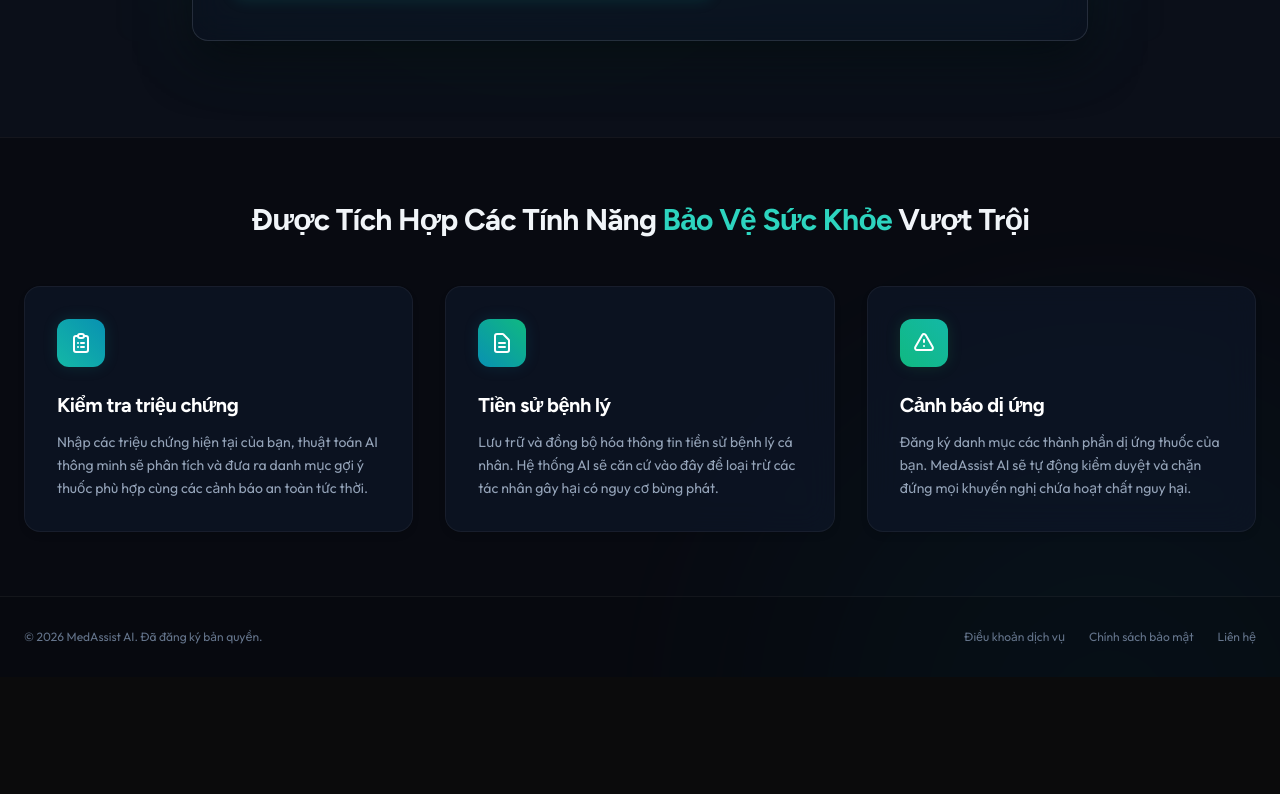
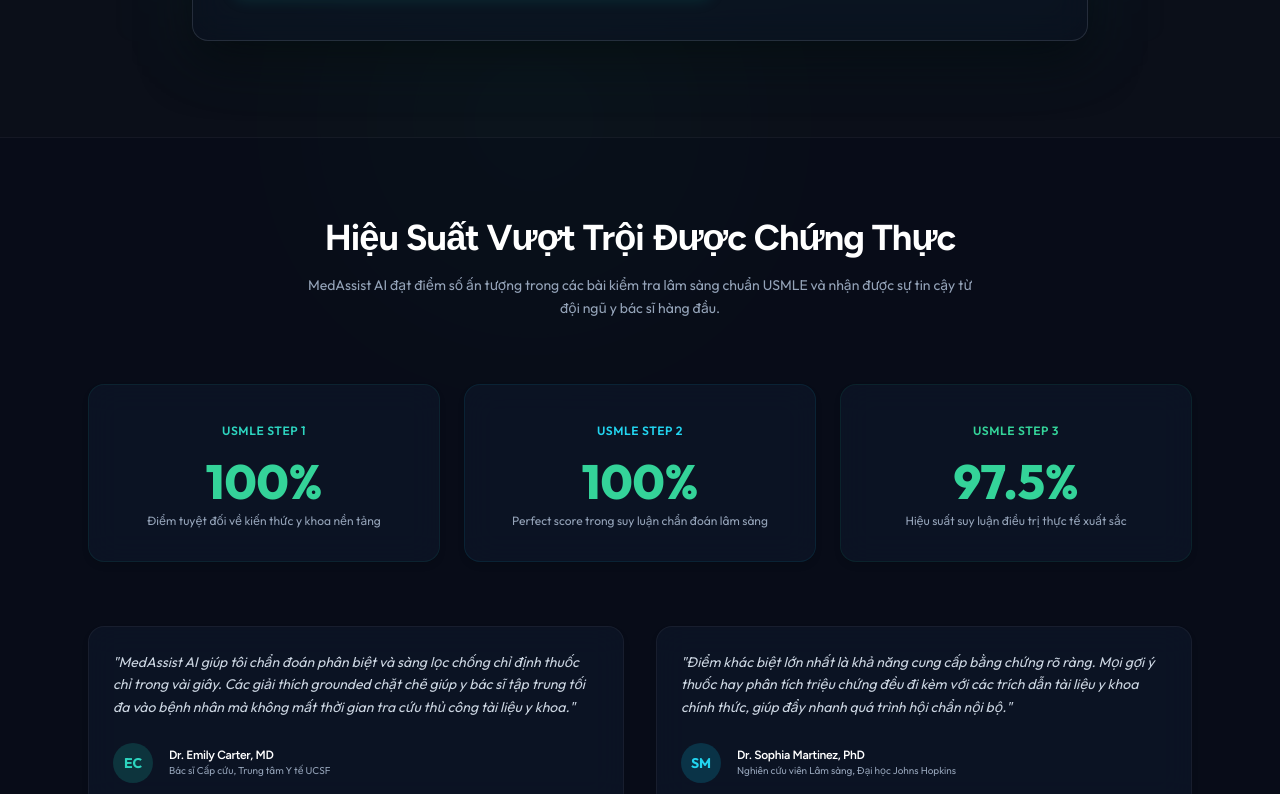
Before and after one commit to HoangAnh-ToiChoi/MedAssist-Project-AI-Drug-Recommendation-System, a React (Vite) app in the folder frontend/: page / in a window 1280 px wide. Shown: the part 1000-1794 px from the top of the page. Before the commit the page ends 1677 px from the top, so only its background shows below. Built offline with nearby package versions, Linux system fonts and the light colour scheme; no server answers.

Commit message:
style(landing): add USMLE benchmark scores and clinician reviews inspired by meddeep.ai

```diff
--- a/frontend/src/pages/LandingPage.jsx
+++ b/frontend/src/pages/LandingPage.jsx
@@ -117,6 +117,72 @@
         </div>
       </main>
 
+      {/* Benchmark & Testimonial Section (Inspired by meddeep.ai) */}
+      <section className="relative z-10 bg-slate-950/25 border-t border-white/5 py-20">
+        <div className="container mx-auto px-6 max-w-6xl">
+          <div className="text-center max-w-2xl mx-auto mb-16">
+            <h2 className="text-3xl font-bold tracking-tight text-white sm:text-4xl">
+              Hiệu Suất Vượt Trội Được Chứng Thực
+            </h2>
+            <p className="mt-4 text-slate-400 text-sm leading-relaxed">
+              MedAssist AI đạt điểm số ấn tượng trong các bài kiểm tra lâm sàng chuẩn USMLE và nhận được sự tin cậy từ đội ngũ y bác sĩ hàng đầu.
+            </p>
+          </div>
+
+          {/* Benchmark Metrics */}
+          <div className="grid grid-cols-1 gap-6 sm:grid-cols-3 mb-16">
+            <div className="glass-card p-8 rounded-2xl text-center border-teal-500/10 hover:border-teal-500/25 transition">
+              <span className="text-xs font-semibold uppercase tracking-wider text-teal-400">USMLE Step 1</span>
+              <div className="text-5xl font-extrabold text-emerald-400 mt-4 mb-2">100%</div>
+              <p className="text-xs text-slate-400">Điểm tuyệt đối về kiến thức y khoa nền tảng</p>
+            </div>
+            <div className="glass-card p-8 rounded-2xl text-center border-cyan-500/10 hover:border-cyan-500/25 transition">
+              <span className="text-xs font-semibold uppercase tracking-wider text-cyan-400">USMLE Step 2</span>
+              <div className="text-5xl font-extrabold text-emerald-400 mt-4 mb-2">100%</div>
+              <p className="text-xs text-slate-400">Perfect score trong suy luận chẩn đoán lâm sàng</p>
+            </div>
+            <div className="glass-card p-8 rounded-2xl text-center border-emerald-500/10 hover:border-emerald-500/25 transition">
+              <span className="text-xs font-semibold uppercase tracking-wider text-emerald-400">USMLE Step 3</span>
+              <div className="text-5xl font-extrabold text-emerald-400 mt-4 mb-2">97.5%</div>
+              <p className="text-xs text-slate-400">Hiệu suất suy luận điều trị thực tế xuất sắc</p>
+            </div>
+          </div>
+
+          {/* Clinician Reviews */}
+          <div className="grid md:grid-cols-2 gap-8">
+            <div className="glass-card p-6 rounded-2xl border-white/5 flex flex-col justify-between">
+              <p className="text-slate-300 text-sm italic leading-relaxed">
+                "MedAssist AI giúp tôi chẩn đoán phân biệt và sàng lọc chống chỉ định thuốc chỉ trong vài giây. Các giải thích grounded chặt chẽ giúp y bác sĩ tập trung tối đa vào bệnh nhân mà không mất thời gian tra cứu thủ công tài liệu y khoa."
+              </p>
+              <div className="flex items-center gap-4 mt-6">
+                <div className="w-10 h-10 rounded-full bg-teal-500/20 flex items-center justify-center font-bold text-teal-400 text-sm">
+                  EC
+                </div>
+                <div>
+                  <h4 className="text-xs font-semibold text-white">Dr. Emily Carter, MD</h4>
+                  <p className="text-[10px] text-slate-400">Bác sĩ Cấp cứu, Trung tâm Y tế UCSF</p>
+                </div>
+              </div>
+            </div>
+
+            <div className="glass-card p-6 rounded-2xl border-white/5 flex flex-col justify-between">
+              <p className="text-slate-300 text-sm italic leading-relaxed">
+                "Điểm khác biệt lớn nhất là khả năng cung cấp bằng chứng rõ ràng. Mọi gợi ý thuốc hay phân tích triệu chứng đều đi kèm với các trích dẫn tài liệu y khoa chính thức, giúp đẩy nhanh quá trình hội chẩn nội bộ."
+              </p>
+              <div className="flex items-center gap-4 mt-6">
+                <div className="w-10 h-10 rounded-full bg-cyan-500/20 flex items-center justify-center font-bold text-cyan-400 text-sm">
+                  SM
+                </div>
+                <div>
+                  <h4 className="text-xs font-semibold text-white">Dr. Sophia Martinez, PhD</h4>
+                  <p className="text-[10px] text-slate-400">Nghiên cứu viên Lâm sàng, Đại học Johns Hopkins</p>
+                </div>
+              </div>
+            </div>
+          </div>
+        </div>
+      </section>
+
       {/* Features Section */}
       <section className="relative z-10 bg-black/30 border-t border-white/5 py-16">
         <div className="container mx-auto px-6">
```
